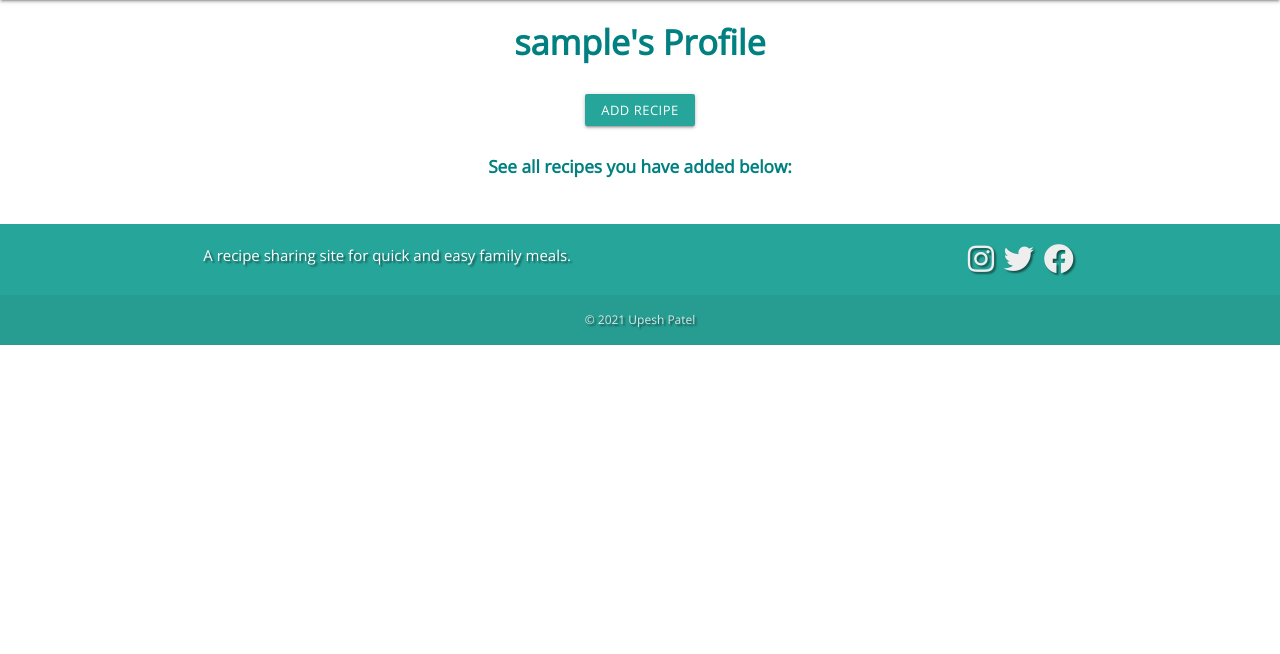
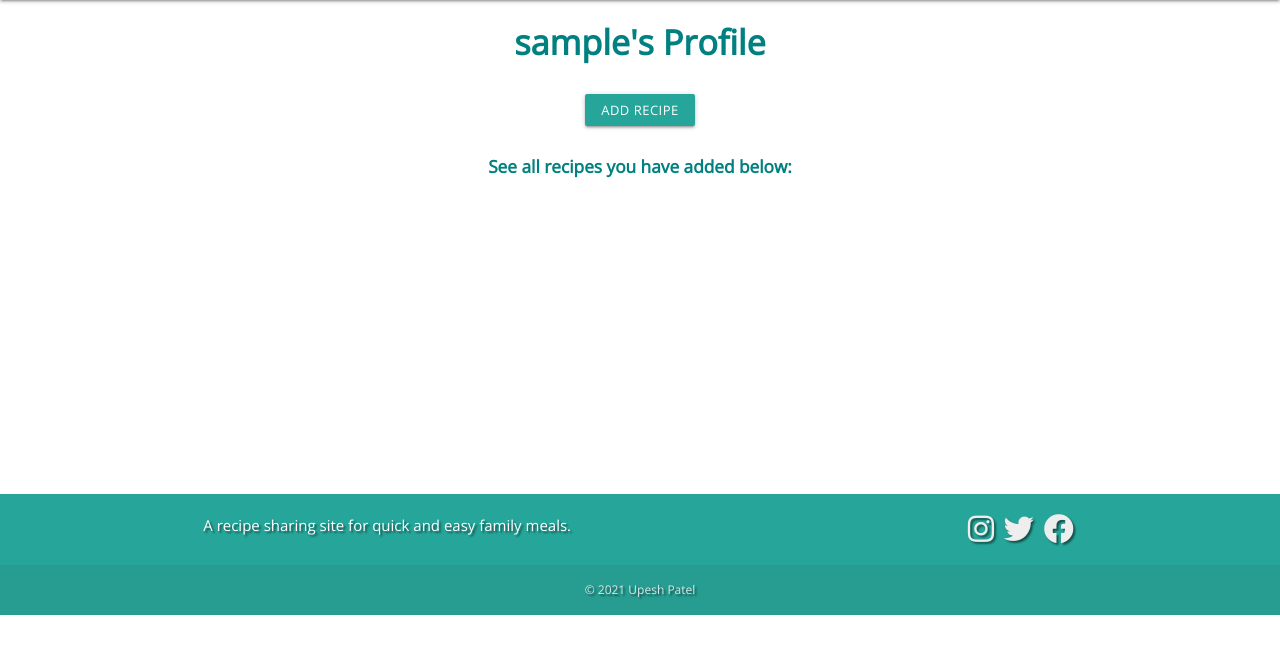
Before and after one commit to upeshp/MS3_EasyDinner, a Flask app: page /profile/1 in a window 1280 px wide. Shown: the part 64-718 px from the top of the page. Run offline with Flask 2, Linux system fonts and the light colour scheme; the visitor is signed in with stand-in values (Sample User, id 1); a database or web service that is not in the repository returns one stand-in record (values such as "Sample title"); some libraries are stand-ins or nearby versions.

Commit message:
Style: added padding to bottom of profile.html to increase screen size if no recipes displayed

```diff
--- a/static/css/style.css
+++ b/static/css/style.css
@@ -137,3 +137,7 @@ nav .brand-logo {
     padding-top: 7rem;
     padding-bottom: 7rem;
 }
+
+.section-userrecipes {
+    padding-bottom: 18rem;
+}
--- a/templates/profile.html
+++ b/templates/profile.html
@@ -32,6 +32,7 @@
         </div>
     </div>
 
+    <div class="section-userrecipes">
         <div class="row">
             {% for recipe in recipes if session.user|lower == recipe.recipe_addedby|lower %}
             <div class="col s12 m4 recipe-container">
@@ -50,4 +51,6 @@
             {% endfor %}
         </div>
     </div>
+
+</div>
 {% endblock %}
```
Lines whose indentation alone changed are shown as unchanged.
